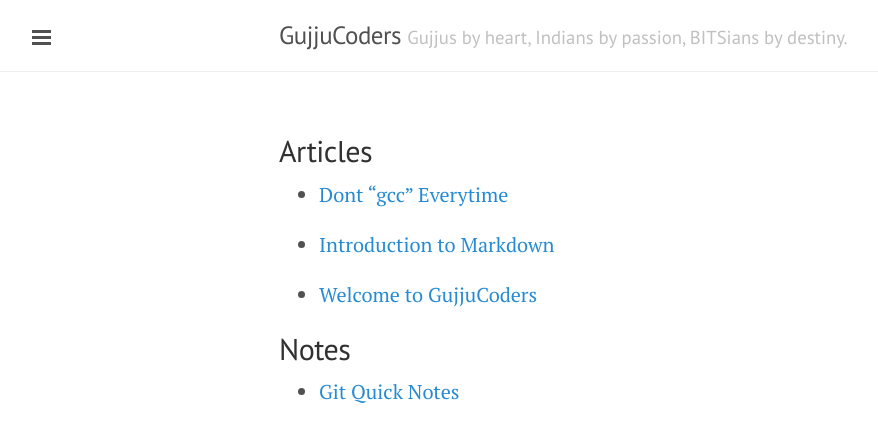
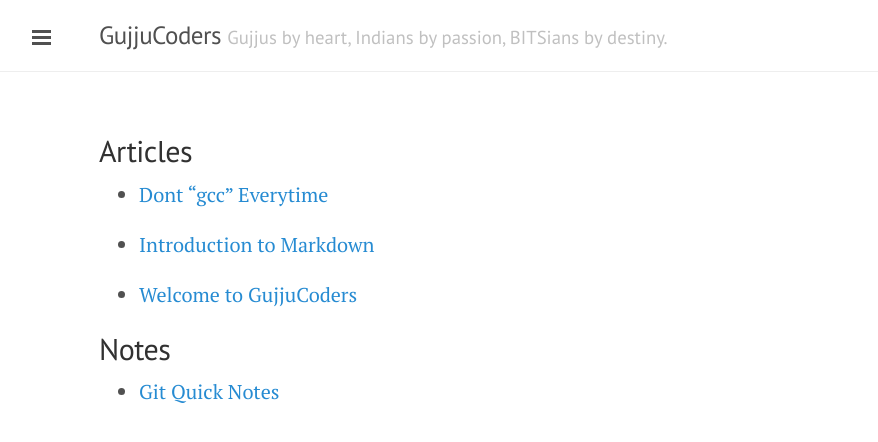
Before and after one commit to svaderia/GujjuCoders, a Jekyll site: the page built from index.md, in a window 1280 px wide. Shown: the top 442 px of the page, without its empty margins (1-879 px from the left). Built offline with Jekyll 4.4.1, drawn with Linux system fonts in a browser that asks for light colours; our own code applies the rules of GitHub Pages for plain Markdown files.

Commit message:
Increased the wigth of content

```diff
--- a/public/css/lanyon.css
+++ b/public/css/lanyon.css
@@ -82,7 +82,7 @@
 }
 @media (min-width: 56em) {
   .container {
-    max-width: 38rem;
+    max-width: 56rem;
   }
 }
 
```
